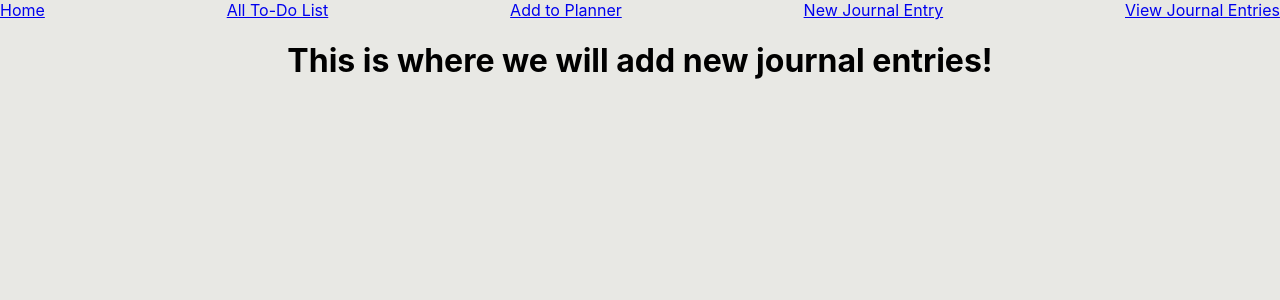
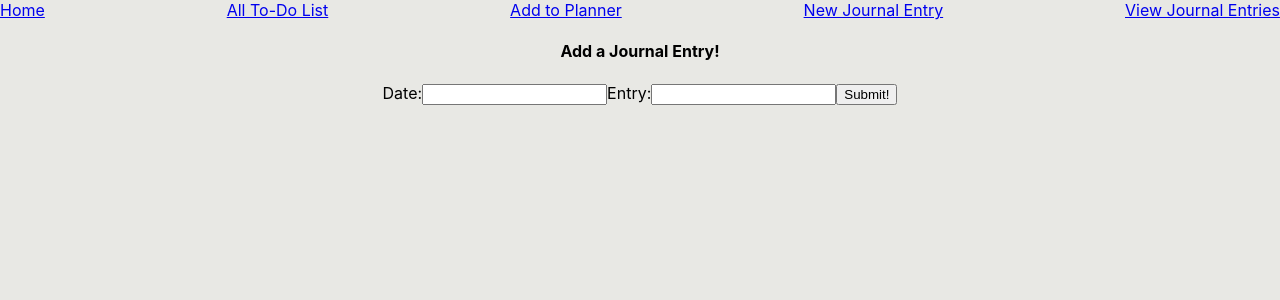
Before and after one commit to Team-GA/goal-planner, a React (Create React App) app in the folder client/: page /new-journal in a window 1280 px wide. Shown: the top 300 px of the page. Built offline with nearby package versions, Linux system fonts and the light colour scheme.

Commit message:
add to Journal,CreateJournal, App

```diff
--- a/client/src/App.js
+++ b/client/src/App.js
@@ -7,6 +7,8 @@ import Landing from './screens/Landing';
 import Login from './screens/Login';
 import Register from './screens/Register';
 import Nav from './components/Nav'
+import Journal from './screens/Journal';
+import NewJournal from './screens/NewJournal';
 import CreatePlannerEntry from "./screens/CreatePlannerEntry"
 // import toDoServices from './services/toDoServices'
 import ToDo from './components/ToDo';
@@ -77,12 +79,12 @@ function App() {
         {/*Journal Components */}
         <Route path='/new-journal'>
         <Nav />
-          <h1>This is where we will add new journal entries!</h1>
+          <NewJournal />
         </Route>
 
         <Route path='/view-journal-entries'>
         <Nav/>
-          <h1>This is where we will view journal entries!</h1>
+          <Journal />
         </Route>
           {/*Journal Components */}
 
--- a/client/src/screens/NewJournal.jsx
+++ b/client/src/screens/NewJournal.jsx
@@ -0,0 +1,44 @@
+import { useState } from "react";
+import { useHistory } from "react-router-dom";
+import { createJournal } from "../services/journal.js";
+
+const NewJournal = () => {
+    // 1. it should have labels, inputs, and states corresponding to what a new book should look like (title, author, yearPublished)
+    const [journalDate, setJournalDate] = useState("");
+    const [journalInput, setJournalInput] = useState("");
+    const history = useHistory();
+
+    // 2. when the form on this component is submitted, we'd like to call our createBook function and pass our newBook as an argument. if it's successful, we'll bring the user back to the main page
+
+    const handleSubmit = async (e) => {
+        try {
+            e.preventDefault();
+            // make the book object
+            const journal = {
+                journalDate,
+                journalInput
+            }
+            // call createBook with book as an argument
+            await createJournal(journal);
+            // push the user to the home page
+            history.push("/view-journal-entries");
+        } catch (error) {
+            console.error(error.message);
+        }
+    }
+
+    return (
+        <section>
+            <h4>Add a Journal Entry!</h4>
+            <form onSubmit={handleSubmit}>
+                <label htmlFor="journalDate">Date:</label>
+                <input id="journalDate" type="text" value={journalDate} onChange={(e) => setJournalDate(e.target.value)} />
+                <label htmlFor="journalInput">Entry:</label>
+                <input id="journalInput" type="text" value={journalInput} onChange={(e) => setJournalInput(e.target.value)} />
+                <button type="submit">Submit!</button>
+            </form>
+        </section>
+    );
+};
+
+export default NewJournal;
--- a/client/src/services/journal.js
+++ b/client/src/services/journal.js
@@ -26,3 +26,16 @@ export const getAllJournals = async () => {
         console.error(error.message);
     }
 }
+
+export const createJournal = async (newJournal) => {
+    try {
+      const token = localStorage.getItem("token");
+      if (token) {
+        const config = buildHeaders(token);
+        const response = await axios.post(`${apiURL}/api/newJournal`, newJournal, config);
+        return response.data;
+      }
+    } catch (error) {
+      console.error(error.message);
+    }
+  }
```
